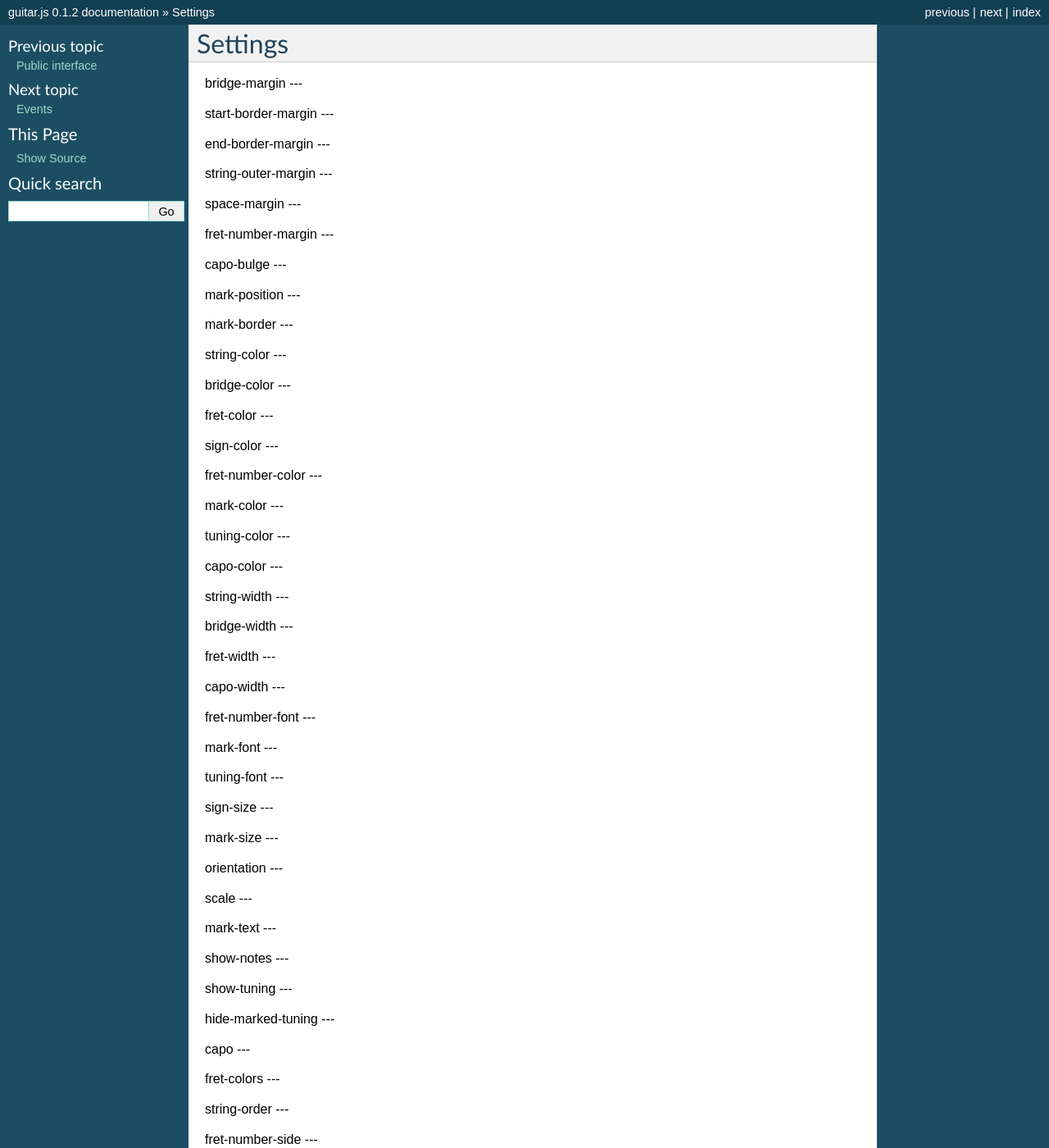
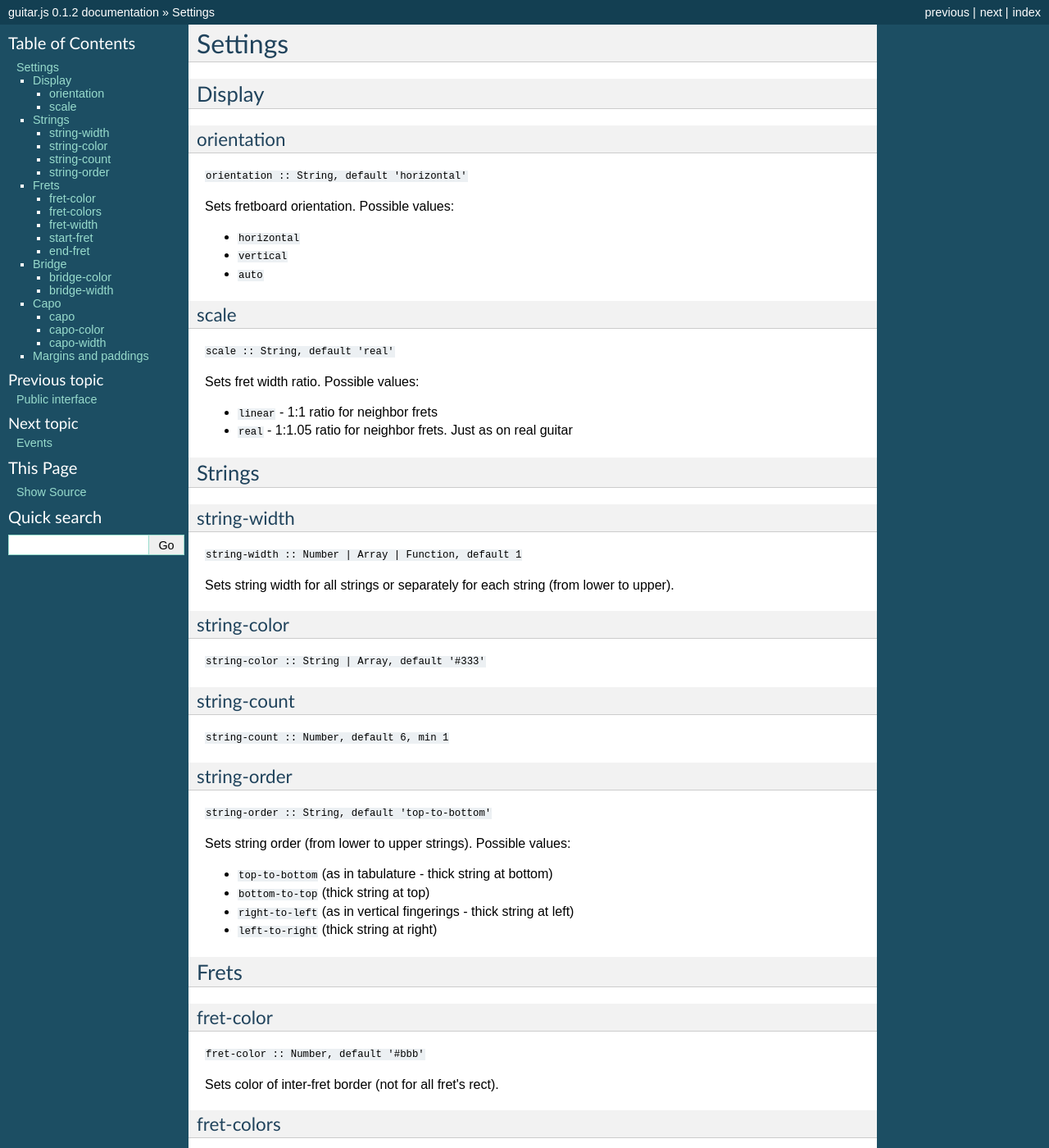
Before and after one commit to codingjerk/guitar.js, a Sphinx documentation site: the page built from docs/settings.rst, in a window 1280 px wide and 1400 px high. Shown: the whole window at 82% size. Built offline with Sphinx 7.4.7, drawn with Linux system fonts in a browser that asks for light colours; some of the changed text lies outside the part shown.

Commit message:
Some new settings described

```diff
--- a/docs/settings.rst
+++ b/docs/settings.rst
@@ -1,5 +1,150 @@
 Settings
 ========
+
+Display
+-------
+
+orientation
+~~~~~~~~~~~
+
+``orientation :: String, default 'horizontal'``
+
+Sets fretboard orientation. Possible values:
+
+* ``horizontal``
+* ``vertical``
+* ``auto``
+
+scale
+~~~~~
+
+``scale :: String, default 'real'``
+
+Sets fret width ratio. Possible values:
+
+* ``linear`` - 1:1 ratio for neighbor frets
+* ``real`` - 1:1.05 ratio for neighbor frets. Just as on real guitar
+
+Strings
+-------
+
+string-width
+~~~~~~~~~~~~
+
+``string-width :: Number | Array | Function, default 1``
+
+Sets string width for all strings or separately for each string (from lower to upper).
+
+
+string-color
+~~~~~~~~~~~~
+
+``string-color :: String | Array, default '#333'``
+
+
+string-count
+~~~~~~~~~~~~
+
+``string-count :: Number, default 6, min 1``
+
+string-order
+~~~~~~~~~~~~
+
+``string-order :: String, default 'top-to-bottom'``
+
+Sets string order (from lower to upper strings). Possible values:
+
+* ``top-to-bottom`` (as in tabulature - thick string at bottom)
+* ``bottom-to-top`` (thick string at top)
+* ``right-to-left`` (as in vertical fingerings - thick string at left)
+* ``left-to-right`` (thick string at right)
+
+Frets
+-----
+
+fret-color
+~~~~~~~~~~
+
+``fret-color :: Number, default '#bbb'``
+
+Sets color of inter-fret border (not for all fret's rect).
+
+fret-colors
+~~~~~~~~~~~
+
+``fret-colors :: Object, default {}``
+
+This is ambitious, but ``fret-colors`` is not same as ``fret-color``.
+Fret-colors sets color not for border, but for all fret's rect and usualy uses for highlighting.
+
+Value object must contains fret-numbers as keys and colors as values. As example::
+
+    guitar.set('fret-colors', {
+        3: '#123',
+        4: '#dedade'
+    });
+
+fret-width
+~~~~~~~~~~
+
+``fret-width :: Number, default 3``
+
+start-fret
+~~~~~~~~~~
+
+``start-fret :: Number, default 1``
+
+end-fret
+~~~~~~~~
+
+``end-fret :: Number, default 12``
+
+Bridge
+------
+
+bridge-color
+~~~~~~~~~~~~
+
+``bridge-color :: Number, default '#777'``
+
+bridge-width
+~~~~~~~~~~~~
+
+``bridge-width :: Number, default 6``
+
+Capo
+----
+
+capo
+~~~~
+
+capo-color
+~~~~~~~~~~
+
+capo-width
+~~~~~~~~~~
+
+
+
+
+
+
+
+
+
+
+
+
+
+
+
+
+
+Margins and paddings
+--------------------
+
+string-outer-margin
+---
 
 bridge-margin
 ---
@@ -8,9 +153,6 @@ start-border-margin
 ---
 
 end-border-margin
----
-
-string-outer-margin
 ---
 
 space-margin
@@ -22,19 +164,15 @@ fret-number-margin
 capo-bulge
 ---
 
+
+
+
+
+
 mark-position
 ---
 
 mark-border
----
-
-string-color
----
-
-bridge-color
----
-
-fret-color
 ---
 
 sign-color
@@ -47,21 +185,6 @@ mark-color
 ---
 
 tuning-color
----
-
-capo-color
----
-
-string-width
----
-
-bridge-width
----
-
-fret-width
----
-
-capo-width
 ---
 
 fret-number-font
@@ -79,12 +202,6 @@ sign-size
 mark-size
 ---
 
-orientation
----
-
-scale
----
-
 mark-text
 ---
 
@@ -97,25 +214,7 @@ show-tuning
 hide-marked-tuning
 ---
 
-capo
----
-
-fret-colors
----
-
-string-order
----
-
 fret-number-side
----
-
-string-count
----
-
-start-fret
----
-
-end-fret
 ---
 
 tuning
```
